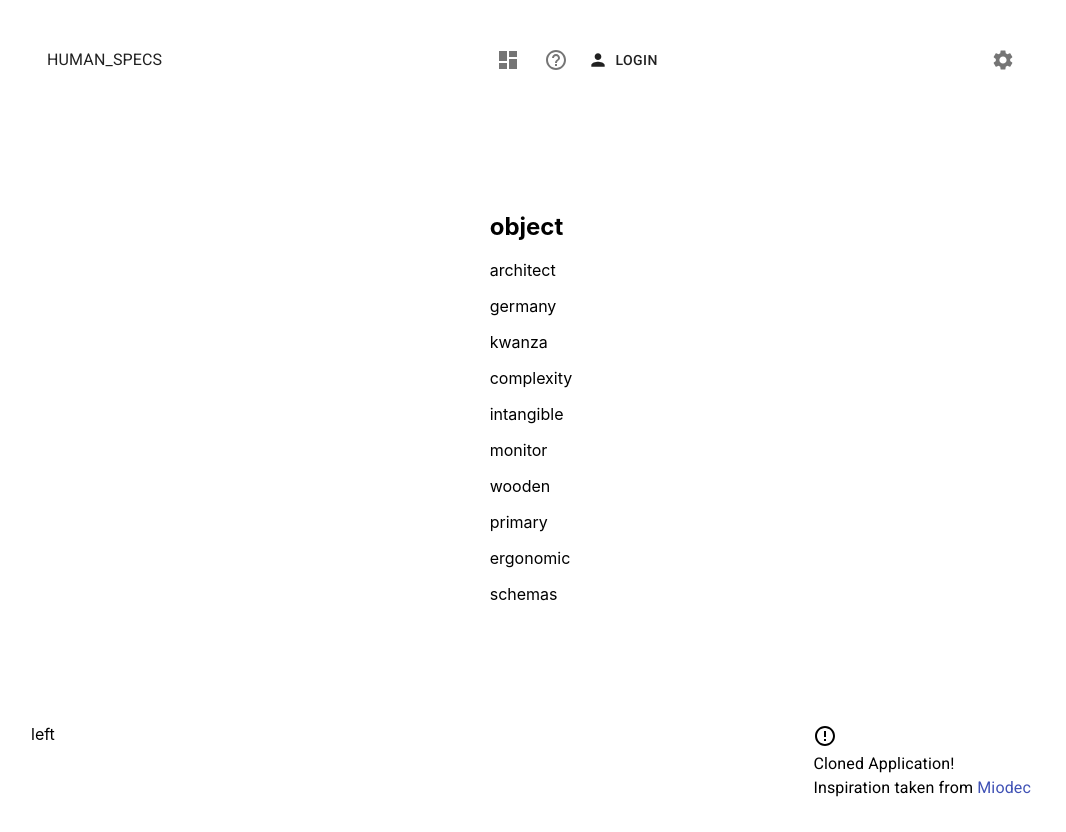
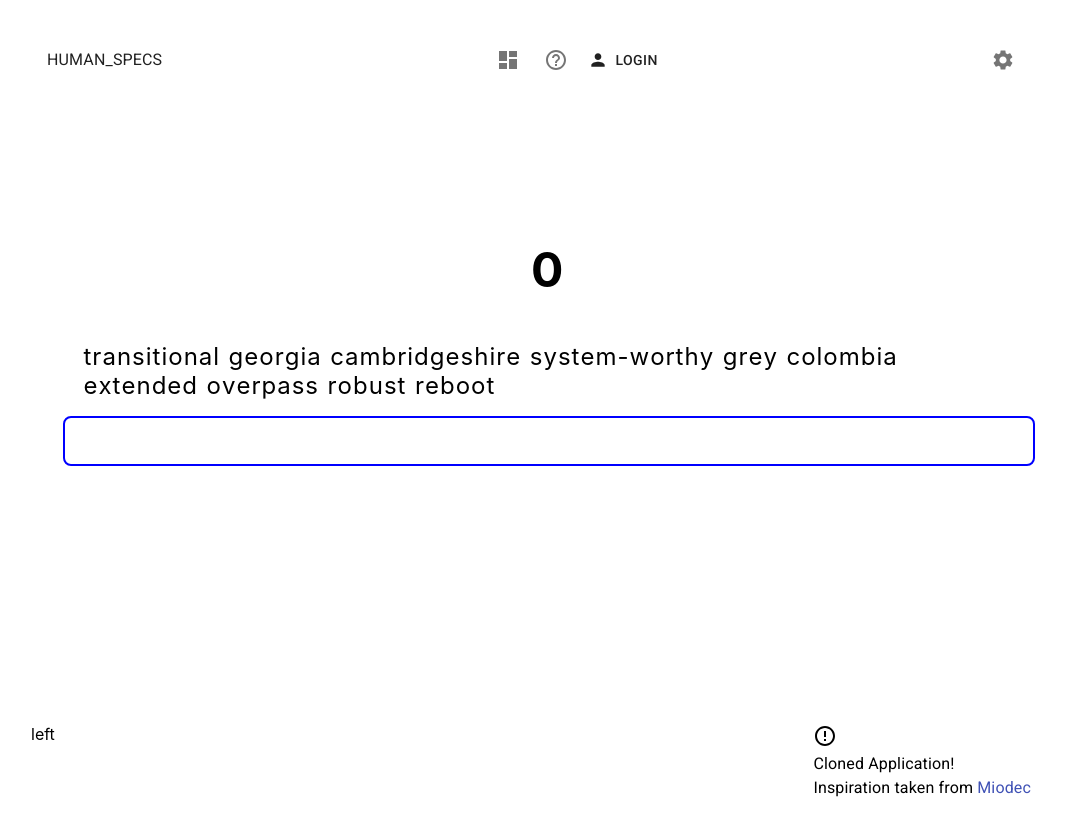
Before and after one commit to ahan8927/human_specs, a React (Create React App) app in the folder frontend/: page / in a window 1280 px wide. Shown: the whole page, without its empty margins (109-1175 px from the left). Built offline with nearby package versions, Linux system fonts and the light colour scheme; no server answers.

Commit message:
timer issues

```diff
--- a/frontend/src/components/Body/Typing/TypingField.js
+++ b/frontend/src/components/Body/Typing/TypingField.js
@@ -4,98 +4,188 @@ import React, { useEffect, useState } from 'react';
 import { makeStyles } from '@material-ui/core';
 
 const useStyles = makeStyles((theme) => ({
+  '& > *': {
+    boxSizing: 'border-box',
+  },
+  root: {
+    display: 'flex',
+    justifyContent: 'center',
+    alignItems: 'center',
+    margin: '0',
+  },
+  input: {
+    backgroundColor: 'transparent',
+    border: '2px solid blue',
+    outline: 'none',
+    // fontSize: '1.3rem',
+    width: '100%',
+    margin: 'auto',
+    padding: '.5rem 1rem',
+    resize: 'none',
+    borderRadius: '.5rem',
+  },
+  container: {
+    padding: '1rem',
+    borderRadius: '.5rem',
+  },
+  timer: {
+    position: 'absolute',
+    top: '25vh',
+    left: '50vw',
+    fontSize: '3rem',
+    fontWeight: 'bold',
+  },
+  prompt: {
+    marginBottom: '1rem',
+    marginLeft: 'calc(1rem + 2px)',
+    marginRight: 'calc(1rem + 2px)',
+  },
+
   active: {
     backgroundColor: 'pink',
   },
+  word: {
+    padding: '0 2px',
+    default: {
+      borderBottom: '2px solid red',
+    },
+    error: {
+      borderBottom: '2px solid red',
+    }
+  },
+  letter: {
+    fontSize: '1.5rem',
+    padding: '0 .5px'
+  },
   correct: {
-    color: 'blue',
+    // padding: '0 1px',
+    color: 'green',
   },
   incorrect: {
+    // padding: '0 1px',
     color: 'red',
+    borderBottom: '1px solid red'
   },
-  error: {
-    borderBottom: '2px solid red',
-  }
+
 }));
 
-const word = (letters) => {
-  return
-}
+const TypingField = () => {
+  const faker = require('faker');
 
-const letter = (char) => {
+  const Word = (props) => {
+    const classes = useStyles();
+    const letters = props.word.split('')
+    const space = ' ';
 
-}
-
-const TypingField = () => {
-  const [prompt, setPrompt] = useState([]);
-  const faker = require('faker')
+    return (
+      <span className={classes.word}>
+        {
+          letters.map((char, idx) => (
+            <letter key={idx} className={classes.letter}>
+              {char}
+            </letter>
+          ))
+        }
+        <letter>{space}</letter>
+      </span>
+    )
+  }
 
   const generatePrompt = (settings) => {
     const words = faker.random.words(10).toLowerCase().split(' ');
-    return words;
+    return words.map((word, index) => {
+
+      return (
+        <Word key={index} word={word} />
+      )
+    }
+    );
+  }
+
+
+
+  const checkWord = (word) => {
+    return
+  }
+
+
+
+
+  const classes = useStyles();
+
+  const [prompt, setPrompt] = useState(generatePrompt());
+  // const [wordCount, setWordCount]
+  // const [currentWord, setCurrentWord] = useState('')
+  const [input, setInput] = useState('')
+  const [time, setTime] = useState(0);
+  const [hasValue, setHasValue] = useState(false)
+
+  const handleInput = (e) => {
+    setInput(e.target.value);
+  }
+
+  let timeInterval;
+  const startTimer = () => {
+    const startTime = new Date()
+    timeInterval = setInterval(() => {
+      setTime(Math.floor(new Date() - startTime) / 1000)
+    }, 1000);
+    return timeInterval
+  }
+
+  const stopTimer = () => {
+    console.log('stopping timer', timeInterval)
+    clearInterval(timeInterval);
+    setTime(0)
   }
 
   useEffect(() => {
-    setPrompt([...generatePrompt()])
-  }, []);
-  console.log(prompt)
+    hasValue ? startTimer() : stopTimer()
+  }, [hasValue])
 
+  useEffect(() => {
+    input !== '' ? setHasValue(true) : setHasValue(false)
+    const letterArr = document.querySelectorAll('letter');
+    const inputArr = input.split('').slice(0, input.length);
+    let isDone = true;
+    letterArr.forEach((letterTag, index) => {
+      const char = inputArr[index];
+
+      if (!char) {
+        letterTag.classList.remove(classes.incorrect);
+        letterTag.classList.remove(classes.correct);
+        isDone = false;
+      } else if (char === letterTag.innerHTML) {
+        letterTag.classList.remove(classes.incorrect);
+        letterTag.classList.add(classes.correct);
+      } else {
+        letterTag.classList.add(classes.incorrect);
+        letterTag.classList.remove(classes.correct);
+        isDone = false;
+      }
+    })
+    if (isDone) {
+      stopTimer();
+      setPrompt(generatePrompt());
+      setInput('');
+    }
+  }, [input, classes.incorrect, classes.correct])
+
+  console.log(hasValue)
   return (
-    <>
-      <h1>{typeof (prompt)}</h1>
-      <span>{prompt.map((word) => (
-        <p key={word}>{word}</p>
-      ))}</span>
-    </>
+    <div className={classes.root}>
+      <div>
+        <h1 className={classes.timer}>{time}</h1>
+        <div className={classes.prompt}>{prompt}</div>
+        <textarea
+          spellCheck='false'
+          className={classes.input}
+          onChange={handleInput}
+          value={input}
+        />
+      </div>
+    </div>
   )
 }
 
 export default TypingField
-
-/*
-const [currentKey, setCurrentKey] = useState(prompt);
-const [activeWordIDX, setActiveWordIDX] = useState(0);
-const [activeLetterIDX, setActiveLetterIDX] = useState(0);
-
-useEffect(() => {
-  setCurrentKey(prompt[activeWordIDX][activeLetterIDX])
-}, [activeLetterIDX])
-
-const moveNextKey = () => {
-  (activeLetterIDX === (prompt[activeWordIDX].length - 1)) ? moveNextWord() : setactiveLetterIDX(activeLetterIDX + 1);
-}
-
-const moveNextWord = () => {
-  setCurrentJIIDX(0)
-  setActiveWordIDX(activeWordIDX + 1);
-}
-
-const moveBackKey = () => {
-  (activeLetterIDX === 0) ? moveBackWord() : setActiveLetterIDX(activeLetterIDX - 1);
-}
-
-const moveBackWord = () => {
-  activeWordIDX !== 0 && (
-    setActiveWordIDX(activeWordIDX - 1)
-    setActiveLetterIDX(prompt[activeWordIDX].length - 1)
-  )
-}
-
-//used after a keypress to check input.
-onChange={checkLetter}
-const checkLetter = (e) => {
-  e.target.value === 'backspace' && moveBackKey();
-
-  e.target.value === currentKey ? currentKey.addclass('correct') : currentKey.addclass('incorrect')
-  moveNextKey();
-}
-
-//used at the end of a word before moving on.
-checkWord = () => {
-  const hasError = something
-  hasError && prompt.activeWord.addclass('error');
-  moveNextWord();
-}
-
-if reached end of word, run checkWord.
-*/
```
